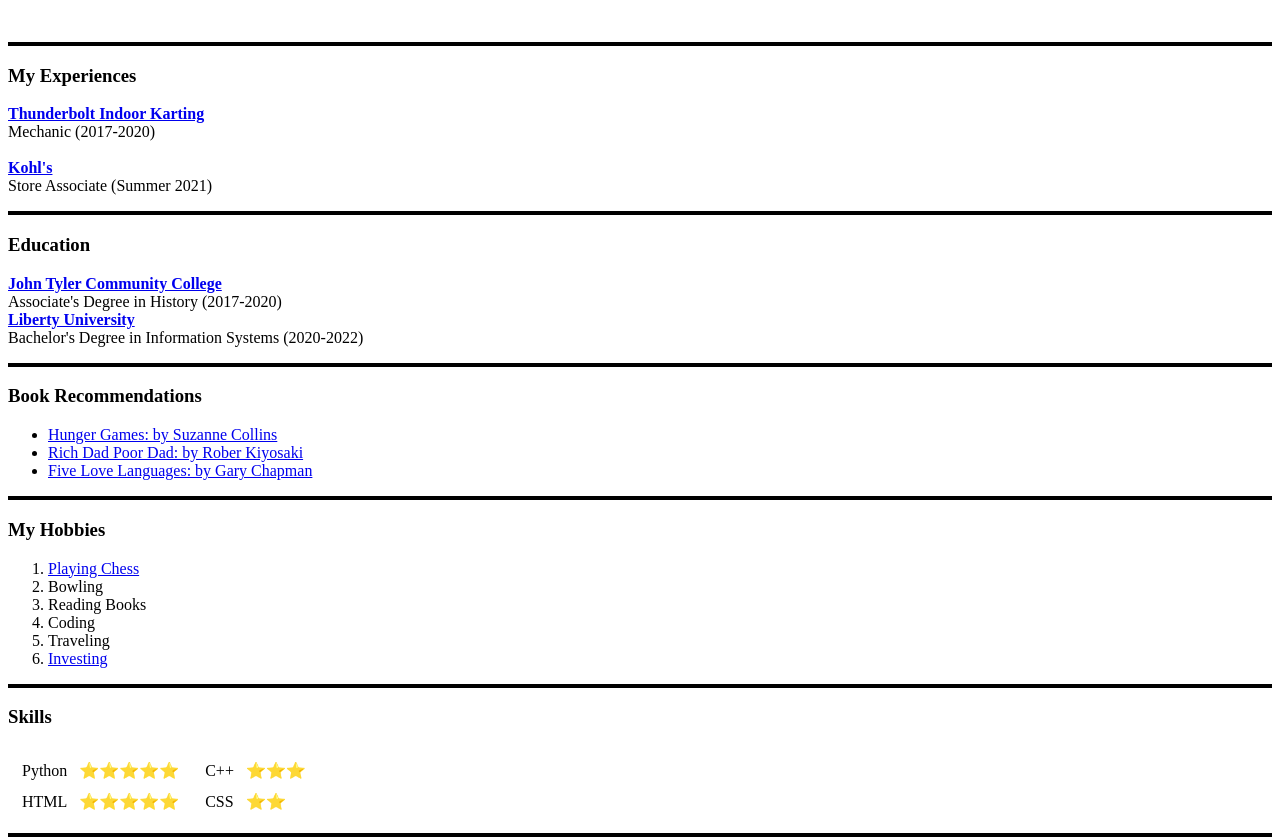
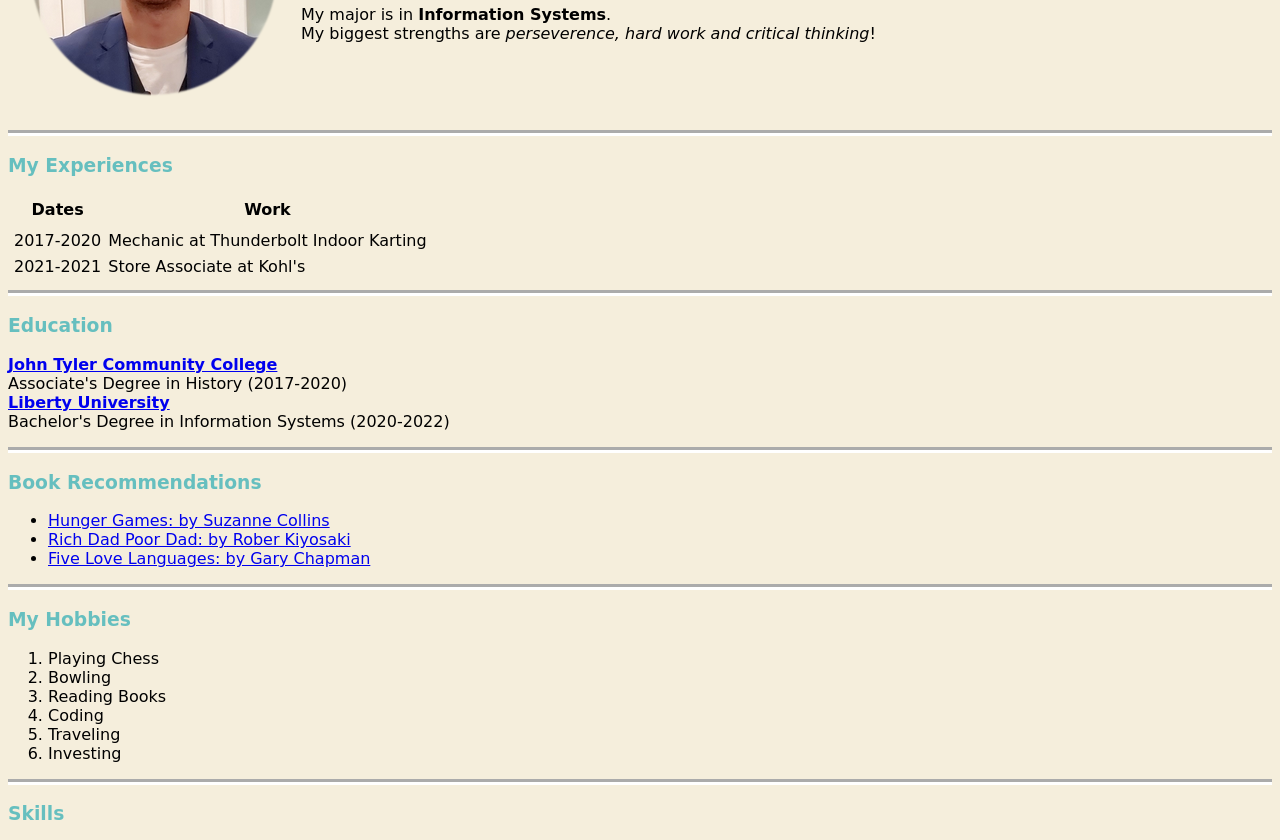
Before and after one commit to n1ops/CV, a plain HTML site: page index.html in a window 1280 px wide. Shown: the part 182-1022 px from the top of the page. Drawn offline with Linux system fonts and the light colour scheme.

Commit message:
Update index.html

```diff
--- a/index.html
+++ b/index.html
@@ -5,12 +5,17 @@
   <meta charset="utf-8">
   <meta name="description" content="Welcome to my personal page! Positivity is encouraged!" />
   <title>✅ Norman's Personal Webpage</title>
+  <link rel="stylesheet" href="css\style.css">
+
+
 </head>
 
 <body>
+
+
   <table cellspacing='20'>
     <tr>
-      <td><img src="norm.png" alt="Norman Banks Jr."></td>
+      <td><img src="norman.png" alt="Norman Banks Jr."></td>
       <td>
         <h1> Norman Banks Jr. </h1>
         <p><em>Current college student at <strong>Liberty University</strong>.</em></p>
@@ -23,18 +28,27 @@
   </table>
 
 
-  <hr size="4" color='black' />
+  <hr>
   <h3>My Experiences</h3>
-  <p>
-    <strong><a href="https://www.thunderboltkarting.com/">Thunderbolt Indoor Karting</a></strong><br />
-    Mechanic (2017-2020)<br />
-    <br />
-    <strong><a href="https://www.kohls.com/">Kohl's</a></strong><br />
-    Store Associate (Summer 2021)
+  <table cellspacing="5">
+    <tr>
+      <thead>
+        <th>Dates</th>
+        <th>Work</th>
+      </thead>
+    </tr>
+    <tr>
+      <td>2017-2020</td>
+      <td>Mechanic at Thunderbolt Indoor Karting</td>
+    </tr>
+    <tr>
+      <td>2021-2021</td>
+      <td>Store Associate at Kohl's</td>
+    </tr>
 
-  </p>
+  </table>
 
-  <hr size="4" color='black' />
+  <hr>
   <h3>Education</h3>
 
   <p>
@@ -45,7 +59,7 @@
 
   </p>
 
-  <hr size="4" color='black' />
+  <hr>
   <h3>Book Recommendations</h3>
   <ul>
     <li><a href="https://www.amazon.com/dp/B0083JCCX8/ref=dp-kindle-redirect?_encoding=UTF8&btkr=1">Hunger Games: by Suzanne Collins</a></li>
@@ -53,18 +67,18 @@
     <li><a href="https://www.amazon.com/dp/B00OICLVBI/ref=dp-kindle-redirect?_encoding=UTF8&btkr=1">Five Love Languages: by Gary Chapman</a></li>
   </ul>
 
-  <hr size="4" color='black' />
+  <hr>
   <h3>My Hobbies</h3>
   <ol>
-    <li><a href="https://www.chess.com/play/online">Playing Chess</a></li>
+    <li>Playing Chess</li>
     <li>Bowling</li>
     <li>Reading Books</li>
     <li>Coding</li>
     <li>Traveling</li>
-    <li><a href="https://www.investing.com/">Investing</a></li>
+    <li>Investing</li>
   </ol>
 
-  <hr size="4" color="black">
+  <hr>
   <h3>Skills</h3>
   <table>
     <tr>
@@ -95,7 +109,7 @@
     </tr>
   </table>
 
-  <hr size='4' color='black'>
+  <hr>
   <h4><a href="contact.html">Contact Information</a></h4>
 
 </body>
```
